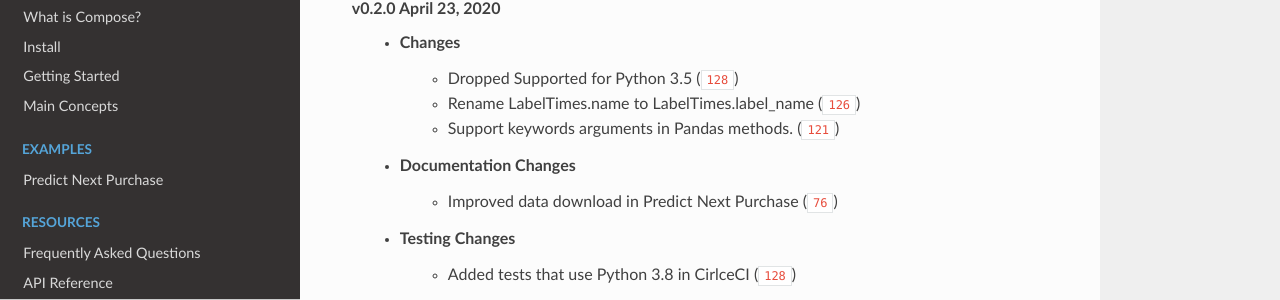
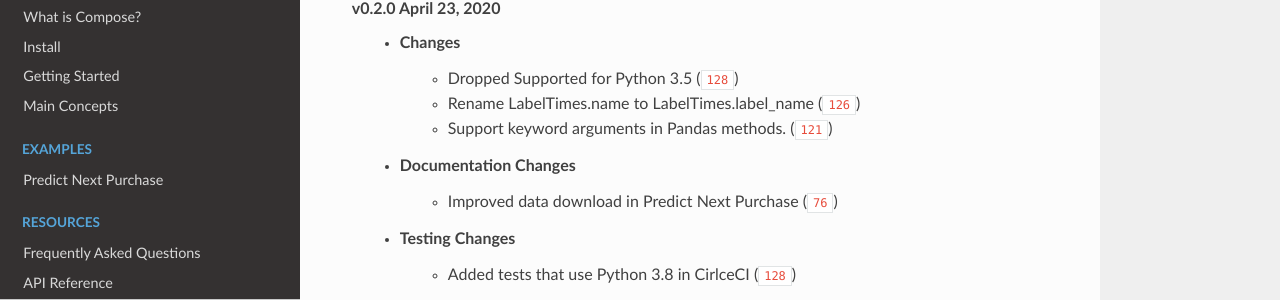
Before and after one commit to alteryx/compose, a Sphinx documentation site: the page built from docs/source/changelog.rst, in a window 1280 px wide and 900 px high. Shown: the part 160-460 px from the top of the window. Built offline with Sphinx 7.4.7 and the Read the Docs theme 2.0.0, drawn with Linux system fonts in a browser that asks for light colours; comment, search, counter and statistics services are not loaded; cross-references to code outside the pages are shown as plain code.

Commit message:
typo fix

```diff
--- a/docs/source/changelog.rst
+++ b/docs/source/changelog.rst
@@ -6,7 +6,7 @@ Changelog
     * Changes
         * Dropped Supported for Python 3.5 (:pr:`128`)
         * Rename LabelTimes.name to LabelTimes.label_name (:pr:`126`)
-        * Support keywords arguments in Pandas methods. (:pr:`121`)
+        * Support keyword arguments in Pandas methods. (:pr:`121`)
     * Documentation Changes
         * Improved data download in Predict Next Purchase (:pr:`76`)
     * Testing Changes
```
